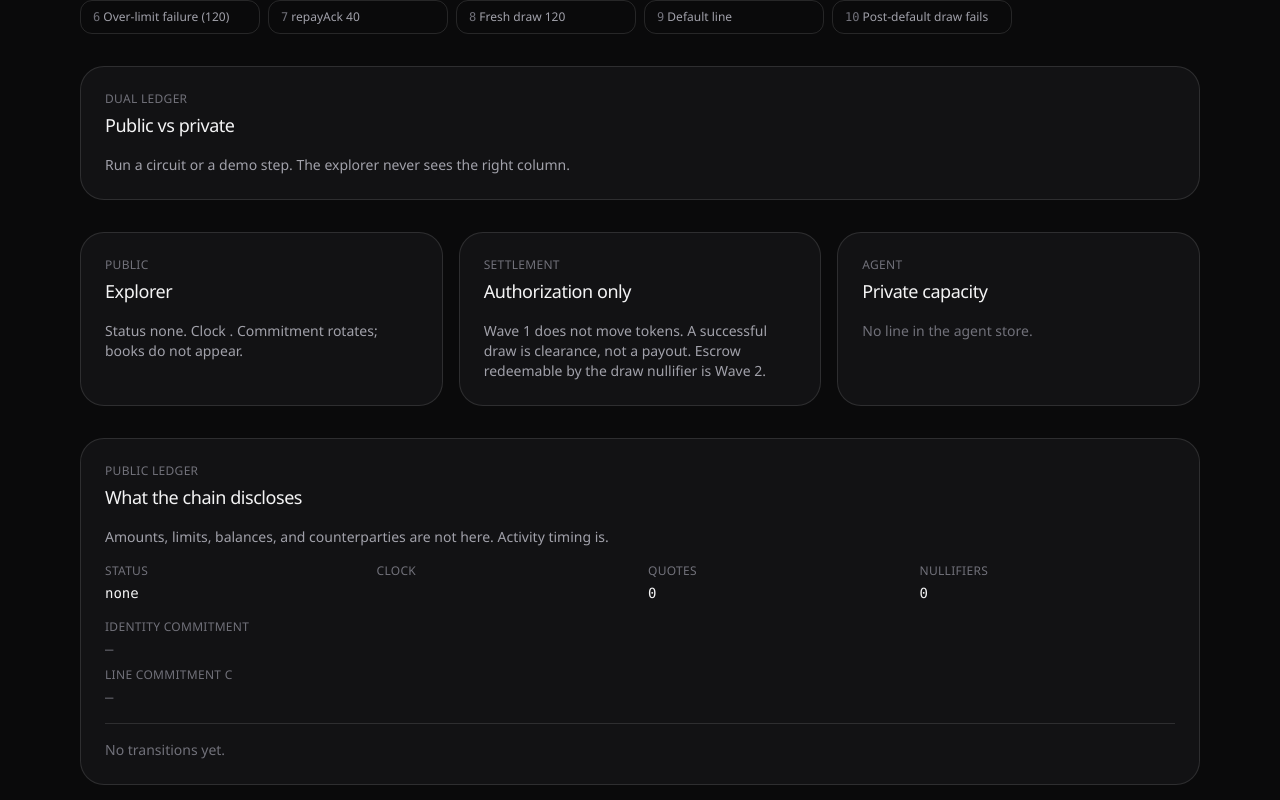
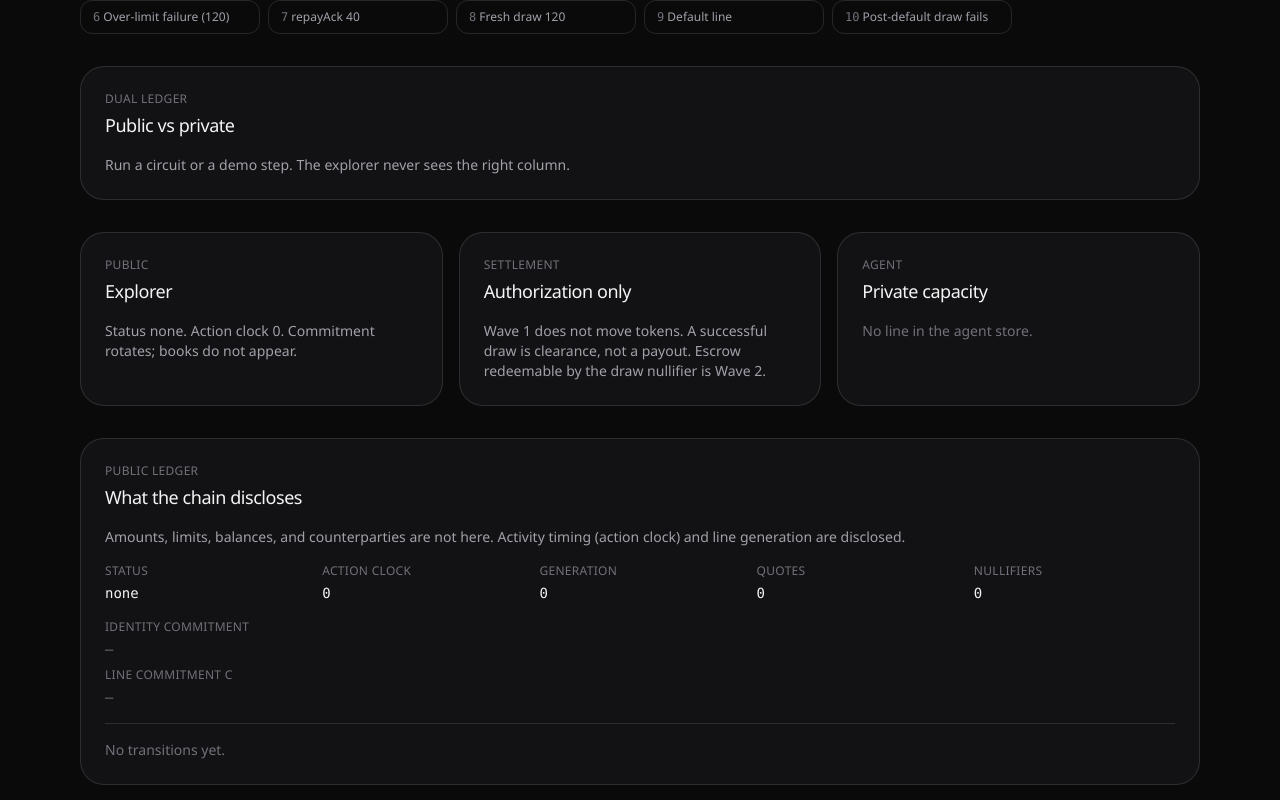
Before and after one commit to ShrikarT/line, a React (Vite) app: page / in a window 1280 px wide. Shown: the part 511-1311 px from the top of the page. Built offline with nearby package versions, Linux system fonts and the light colour scheme; what @midnight-ntwrk/compact-runtime would draw is missing.

Commit message:
fix(ui): surface action clock and line generation in explorer desk

```diff
--- a/src/components/line/explorer.tsx
+++ b/src/components/line/explorer.tsx
@@ -7,11 +7,12 @@ export function ExplorerPanel() {
     <Panel kicker="Public ledger" title="What the chain discloses">
       <p className="text-sm text-muted">
         Amounts, limits, balances, and counterparties are not here. Activity
-        timing is.
+        timing (action clock) and line generation are disclosed.
       </p>
-      <div className="grid grid-cols-2 gap-4 md:grid-cols-4">
+      <div className="grid grid-cols-2 gap-4 md:grid-cols-5">
         <Stat label="Status" value={ledger.status} />
-        <Stat label="Clock" value={ledger.clock} />
+        <Stat label="Action Clock" value={ledger.actionClock} />
+        <Stat label="Generation" value={ledger.lineGeneration} />
         <Stat label="Quotes" value={ledger.quotes.length} />
         <Stat label="Nullifiers" value={ledger.nullifiers.length} />
       </div>
--- a/src/lib/line/store.ts
+++ b/src/lib/line/store.ts
@@ -161,7 +161,7 @@ export const useLine = create<LineState>()(
           agentSecret: AGENT_SK,
           limit,
           salt: freshSalt(),
-          expiry: get().ledger.clock + 10_000,
+          expiry: get().ledger.actionClock + 10_000,
         });
         if (!r.ok) {
           set({
@@ -194,7 +194,7 @@ export const useLine = create<LineState>()(
           caller: MERCHANT_SK,
           amount,
           invoiceId: id,
-          expiry: get().ledger.clock + 10_000,
+          expiry: get().ledger.actionClock + 10_000,
           nonce: freshSalt(),
         });
         if (!r.ok) {
@@ -275,7 +275,7 @@ export const useLine = create<LineState>()(
           amount: R,
           paymentRef: `desk-${n.slice(0, 12)}`,
           nonce: n,
-          expiry: get().ledger.clock + 10_000,
+          expiry: get().ledger.actionClock + 10_000,
           contractDomain: get().ledger.contractDomain,
         };
         const r = acknowledgeRepayment(get().ledger, {
@@ -360,7 +360,7 @@ export const useLine = create<LineState>()(
             amount: Math.max(1, agent.witness.B || 1),
             paymentRef: "fake",
             nonce: freshSalt(),
-            expiry: get().ledger.clock + 10_000,
+            expiry: get().ledger.actionClock + 10_000,
             contractDomain: get().ledger.contractDomain,
           },
           newSalt: freshSalt(),
@@ -389,7 +389,7 @@ export const useLine = create<LineState>()(
           caller: MERCHANT_SK,
           amount,
           invoiceId: `atk-over-${freshSalt().slice(0, 8)}`,
-          expiry: get().ledger.clock + 10_000,
+          expiry: get().ledger.actionClock + 10_000,
           nonce: freshSalt(),
         });
         if (!q.ok) {
--- a/src/pages/home.tsx
+++ b/src/pages/home.tsx
@@ -65,7 +65,7 @@ export function Home() {
         <div className="grid gap-4 md:grid-cols-3">
           <Panel kicker="Public" title="Explorer">
             <p className="text-sm text-muted">
-              Status {ledger.status}. Clock {ledger.clock}. Commitment rotates;
+              Status {ledger.status}. Action clock {ledger.actionClock}. Commitment rotates;
               books do not appear.
             </p>
           </Panel>
```
